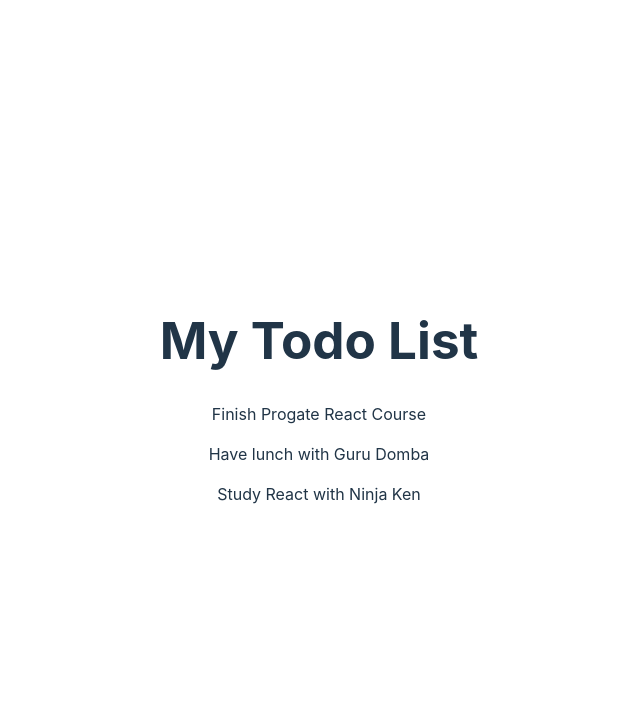
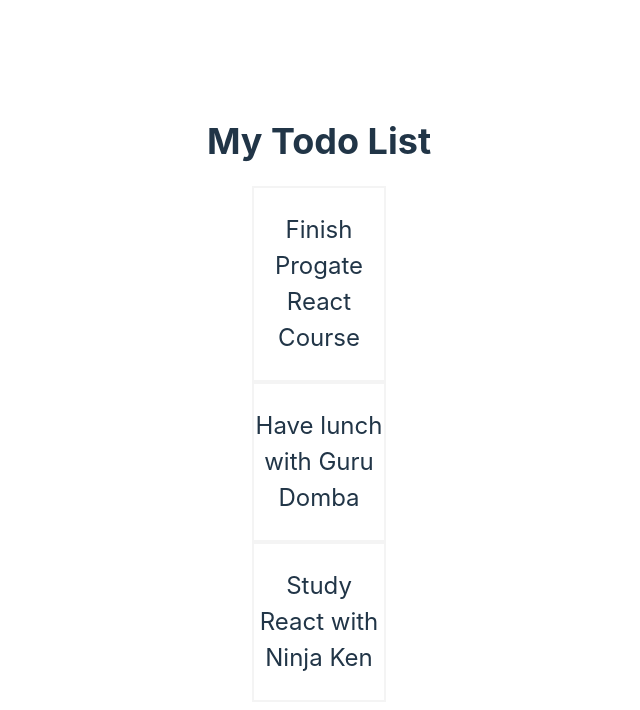
Before and after one commit to aenulfahir/to-do-app, a React (Vite) app: page / in a window 1280 px wide. Shown: the top 710 px of the page, without its empty margins (321-961 px from the left). Built offline with nearby package versions, Linux system fonts and the light colour scheme.

Commit message:
Add CSS to components

```diff
--- a/src/App.jsx
+++ b/src/App.jsx
@@ -24,14 +24,22 @@
   ])
 
   console.log(todos)
-
   return (
-    <div>
-      <h1>My Todo List</h1>
-      {/* Berikan data-nya ke component Todos */}
+    <div style={styles.container}>
+      <h1 style={styles.title}>My Todo List</h1>
       <Todos todos={todos} />
     </div>
   )
 }
+const styles = {
+  container: {
+    textAlign: 'center',
+    padding: '12px',
+  },
+  title: {
+    fontSize: '36px',
+  },
+}
+
 
 export default App
--- a/src/components/TodoItem.jsx
+++ b/src/components/TodoItem.jsx
@@ -1,7 +1,17 @@
 import React from 'react'
 
 const TodoItem = ({ todo }) => {
-  return <p>{todo.title}</p>
-}
+    return (
+      <div style={styles.todoItem}>
+        <p>{todo.title}</p>
+      </div>
+    )
+  }
 
+  const styles = {
+    todoItem: {
+      border: '2px solid #f4f4f4',
+      fontSize: '24px',
+    },
+  }
 export default TodoItem
--- a/src/components/Todos.jsx
+++ b/src/components/Todos.jsx
@@ -3,13 +3,19 @@
 
 const Todos = ({ todos }) => {
     return (
-      <div>
+      <div style={styles.container}>
         {todos.map((todo) => {
-          // Berikan datanya ke TodoItem
           return <TodoItem key={todo.id} todo={todo} />
         })}
       </div>
     )
   }
 
+  const styles = {
+    container: {
+      width: '40%',
+      margin: '0 auto',
+    },
+  }
+
 export default Todos
```
